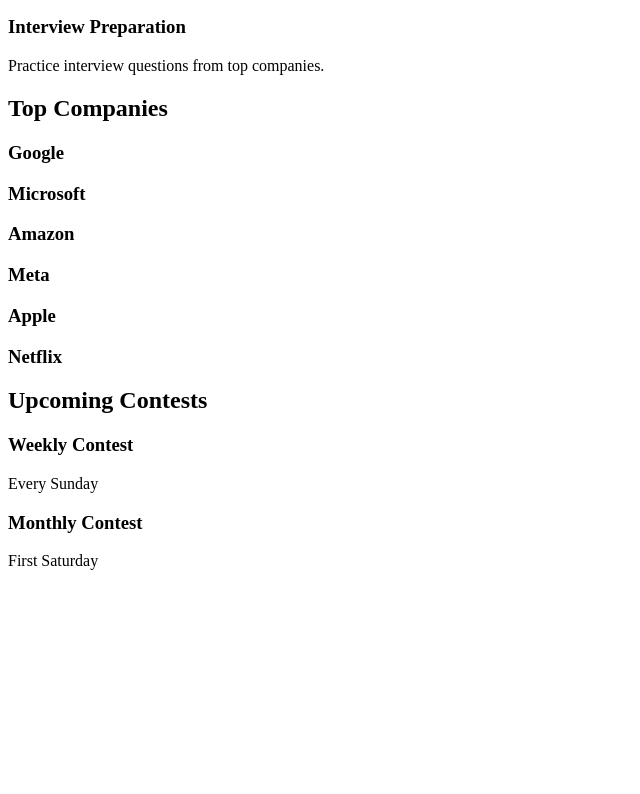
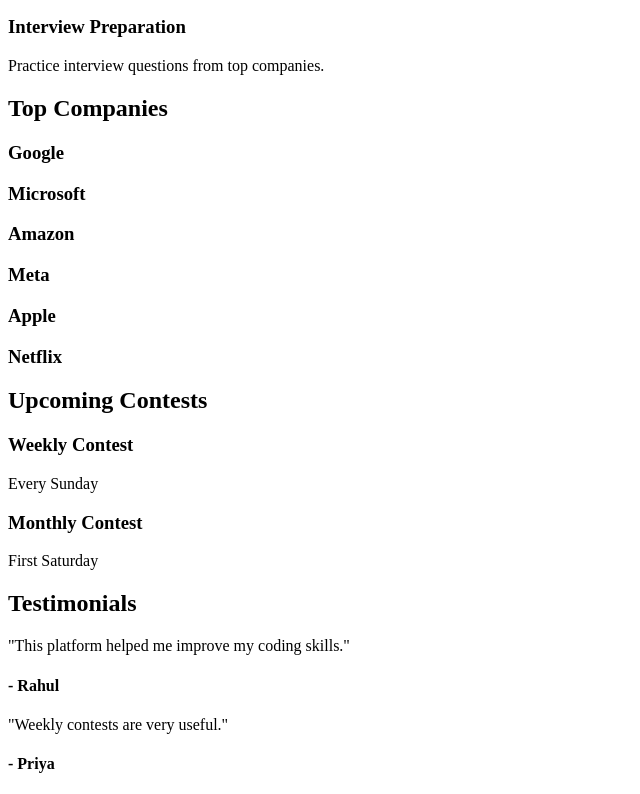
Before and after one commit to svk-vasanthkumar/React--Leetcode, a React (Vite) app: page / in a window 1280 px wide. Shown: the part 1358-2152 px from the top of the page, without its empty margins (0-640 px from the left). Before the commit the page ends 1944 px from the top, so only its background shows below. Built offline with nearby package versions, Linux system fonts and the light colour scheme.

Commit message:
Created Companies, Contest and Testimonials components

```diff
--- a/src/App.jsx
+++ b/src/App.jsx
@@ -6,6 +6,7 @@
 import Learning from "./components/Learning";
 import Contest from "./components/Contest";
 import Companies from "./components/Companies";
+import Testimonials from "./components/Testimonials";
 
 function App() {
   return (
@@ -18,6 +19,7 @@
       <Learning />
       <Companies />
        <Contest />
+       <Testimonials />
     </>
   );
 }
--- /dev/null
+++ b/src/components/Testimonials.jsx
@@ -0,0 +1,19 @@
+function Testimonials() {
+  return (
+    <section>
+      <h2>Testimonials</h2>
+
+      <div>
+        <p>"This platform helped me improve my coding skills."</p>
+        <h4>- Rahul</h4>
+      </div>
+
+      <div>
+        <p>"Weekly contests are very useful."</p>
+        <h4>- Priya</h4>
+      </div>
+    </section>
+  );
+}
+
+export default Testimonials;
```
